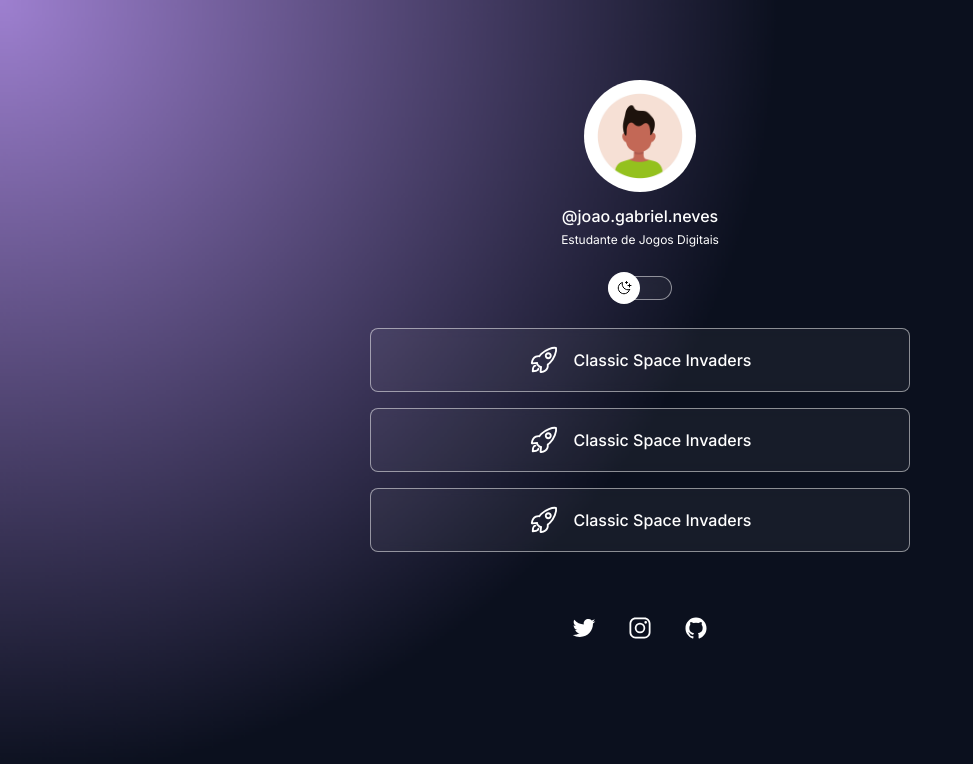
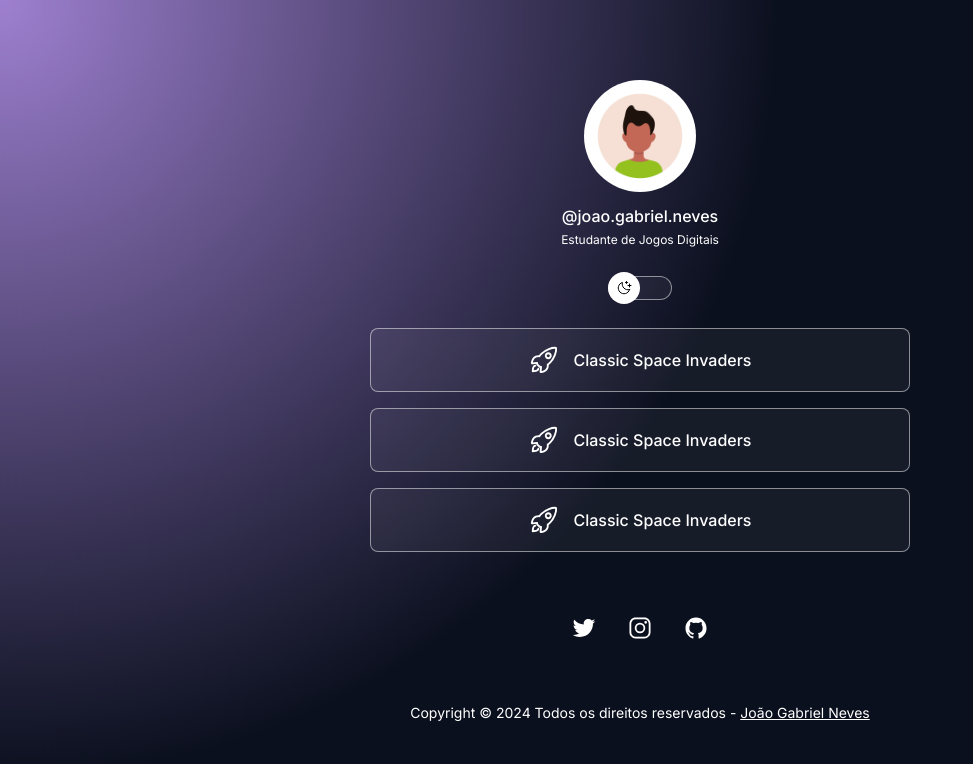
Before and after one commit to joaoneves2007/perfil-de-contato, a plain HTML site: page index.html in a window 1280 px wide. Shown: the whole page, without its empty margins (0-973 px from the left). Drawn offline with nearby package versions, Linux system fonts and the light colour scheme.

Commit message:
add style footer

```diff
--- a/index.html
+++ b/index.html
@@ -82,7 +82,18 @@
     href="https://github.com/joaoneves2007">
       <ion-icon name="logo-github">
     </a>
-    </div>
+    </div> <!-- Finish Social Media List -->
+
+    <!-- Footer -->
+     <footer>
+      <span>Copyright &copy; 2024 Todos os direitos reservados - </span>
+      <a
+      href="https://github.com/joaoneves2007/joaoneves2007.github.io"
+      target="_blank"
+      >
+      João Gabriel Neves
+    </a>
+    </footer>
     </div>
     <script src="script.js"></script>
     <script type="module" src="https://unpkg.com/ionicons@7.1.0/dist/ionicons/ionicons.esm.js"></script>
--- a/style.css
+++ b/style.css
@@ -169,3 +169,18 @@ ul li a ion-icon {
 #social-links a:hover {
   background: var(--highlight-color);
 }
+
+footer {
+  padding: 24PX 0;
+  text-align: center;
+ font-size: 14px;
+}
+
+footer p {
+  padding: 10px;
+}
+
+footer a:hover {
+  color: var(--stroke-color);
+  text-decoration: none;
+}
```
